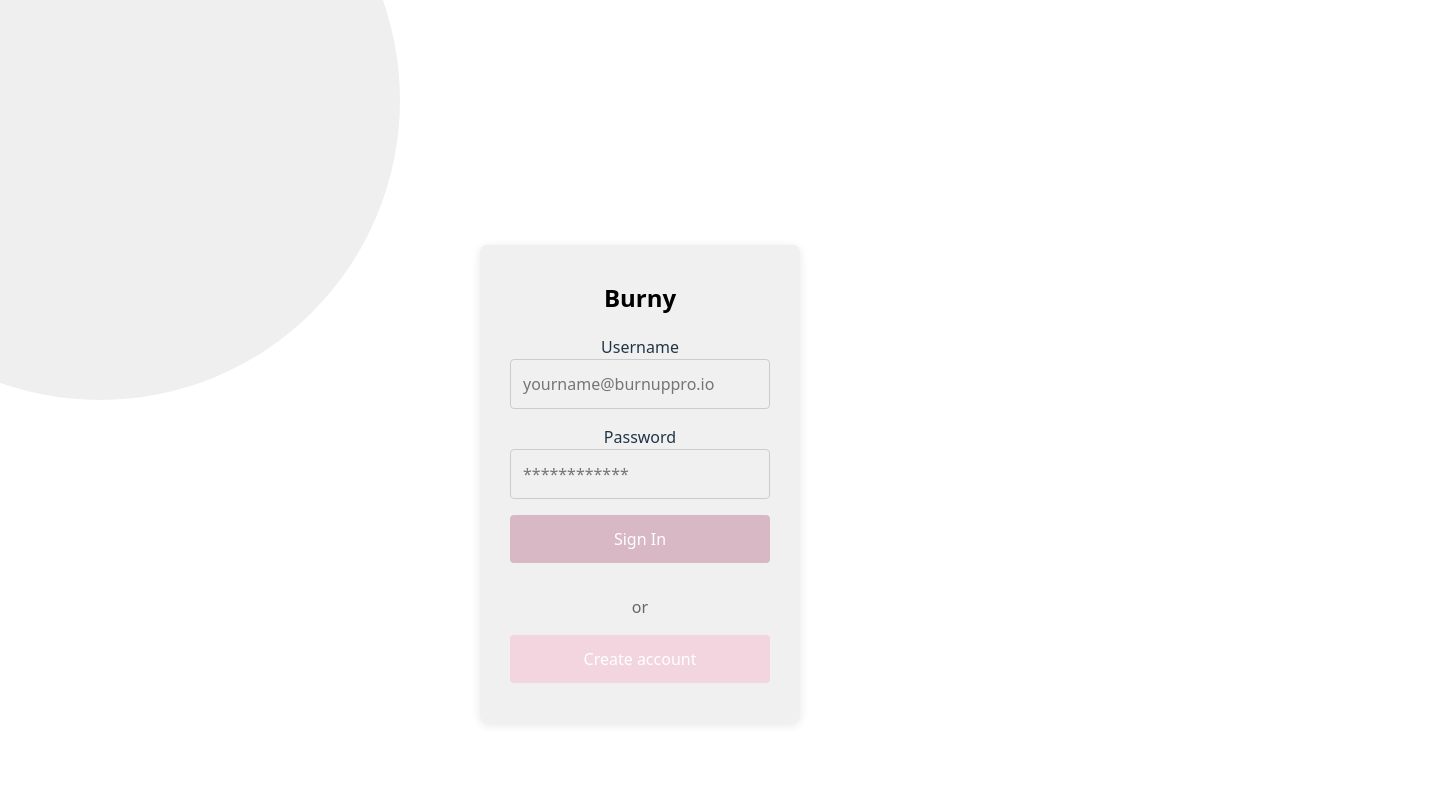
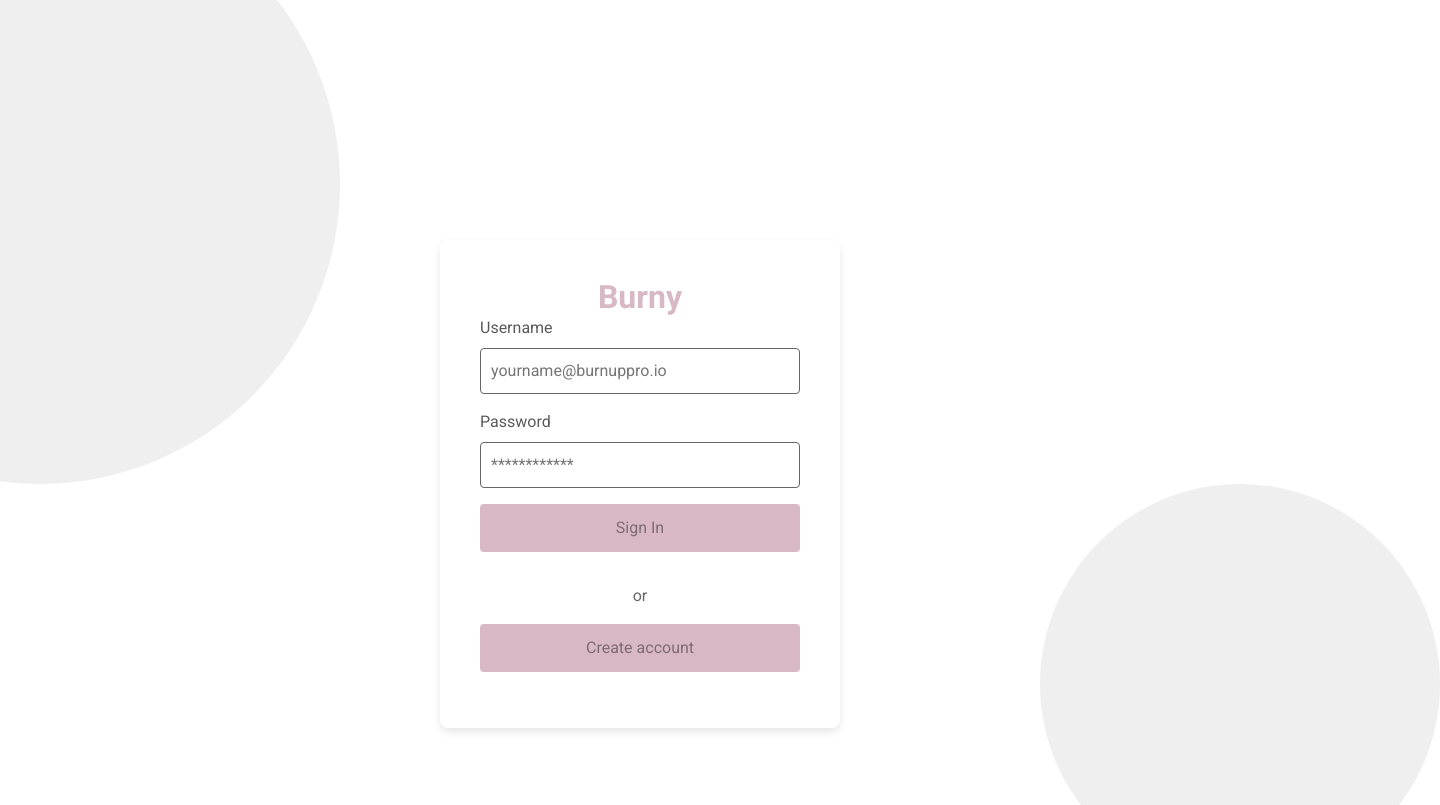
Before and after one commit to Tomoki108/burny, a Vue app in the folder web/: page /sign_in in a window 1280 px wide. Shown: the top 805 px of the page, 1440 px wide, since content can reach past the window. Built offline with nearby package versions, Linux system fonts and the light colour scheme; no server answers.

Commit message:
mod color

```diff
--- /dev/null
+++ b/web/src/assets/styles/global.css
@@ -0,0 +1,121 @@
+/* フォント定義 */
+@import url("https://fonts.googleapis.com/css2?family=Roboto:wght@400;500;700&display=swap");
+
+:root {
+  /* カラーパレット */
+  --color-primary: #d8b8c4;
+  --color-secondary: #5a5a5a;
+  --color-error: #ff5252;
+  --color-info: #2196f3;
+  --color-success: #4caf50;
+  --color-warning: #ffc107;
+  --color-background: #ffffff;
+  --color-text: #0000006b;
+  --color-text-light: #ffffff;
+  --color-muted: #666666;
+
+  /* フォントファミリー */
+  --font-family-base: "Roboto", sans-serif;
+
+  /* フォントサイズ */
+  --font-size-small: 12px;
+  --font-size-base: 16px;
+  --font-size-large: 20px;
+  --font-size-xlarge: 32px;
+}
+
+/* Reset/Box sizing */
+* {
+  box-sizing: border-box;
+  margin: 0;
+  padding: 0;
+}
+
+body {
+  font-family: var(--font-family-base);
+  background-color: var(--color-background);
+  color: var(--color-text);
+  font-size: var(--font-size-base);
+}
+
+h1,
+h2,
+h3,
+h4,
+h5,
+h6 {
+  color: var(--color-primary);
+}
+
+h1 {
+  font-size: var(--font-size-xlarge);
+}
+
+h2 {
+  font-size: var(--font-size-large);
+}
+
+h3 {
+  font-size: var(--font-size-large);
+}
+
+h4 {
+  font-size: var(--font-size-base);
+}
+
+h5 {
+  font-size: var(--font-size-base);
+}
+
+h6 {
+  font-size: var(--font-size-small);
+}
+
+a {
+  color: var(--color-primary);
+  text-decoration: none;
+}
+
+button {
+  font-family: var(--font-family-base);
+  background-color: var(--color-primary);
+  color: var(--color-text-light);
+  border: none;
+  padding: 12px;
+  font-size: 16px;
+  border-radius: 4px;
+  cursor: pointer;
+  width: 100%;
+  margin-bottom: 16px;
+}
+
+button:hover {
+  background-color: var(--color-secondary);
+}
+
+input,
+textarea {
+  font-family: var(--font-family-base);
+  border: 1px solid var(--color-muted);
+  padding: 10px;
+  border-radius: 4px;
+  font-size: var(--font-size-base);
+  width: 100%;
+  color: var(--color-text);
+  margin-bottom: 16px;
+}
+
+/* Generic label style */
+label {
+  display: block;
+  margin-bottom: 8px;
+  color: var(--color-secondary);
+  text-align: left;
+  font-size: var(--font-size-base);
+}
+
+.error {
+  color: var(--color-error);
+  margin-top: 16px;
+  font-size: var(--font-size-small);
+}
--- a/web/src/main.ts
+++ b/web/src/main.ts
@@ -12,6 +12,7 @@ import {
   faSignOutAlt,
 } from "@fortawesome/free-solid-svg-icons";
 import { createPinia } from "pinia";
+import "./assets/styles/global.css";
 
 library.add(faHome, faProjectDiagram, faCog, faSignOutAlt);
 
--- a/web/src/views/SignIn.vue
+++ b/web/src/views/SignIn.vue
@@ -1,6 +1,8 @@
+<!-- filepath: /Users/nagatatomoki/Dev/burny/web/src/views/SignIn.vue -->
 <template>
     <div class="container">
-        <div class="background-circle"></div>
+        <div class="background-circle-left"></div>
+        <div class="background-circle-right"></div>
         <div class="login-box">
             <h1>Burny</h1>
             <form @submit.prevent="onSubmit">
@@ -9,9 +11,9 @@
                     maxlength="20" />
                 <label for="password">Password</label>
                 <input type="password" id="password" v-model="password" placeholder="************" />
-                <button type="submit" class="btn-signin">Sign In</button>
+                <button type="submit" class="btn">Sign In</button>
                 <div class="or">or</div>
-                <button type="button" class="btn-create">Create account</button>
+                <button type="button" class="btn">Create account</button>
             </form>
             <p v-if="error" class="error">{{ error }}</p>
         </div>
@@ -43,29 +45,32 @@ const onSubmit = async () => {
 </script>
 
 <style scoped>
-* {
-    box-sizing: border-box;
-    margin: 0;
-    padding: 0;
-}
-
-body {
-    font-family: sans-serif;
-    background-color: #ffffff;
-}
-
-.background-circle {
+/* Background circles */
+.background-circle-left {
     position: absolute;
     top: -200px;
-    left: -200px;
+    left: -700px;
     width: 600px;
     height: 600px;
     background-color: #efefef;
     border-radius: 50%;
-    z-index: -1;
+    z-index: 0;
 }
 
+.background-circle-right {
+    position: absolute;
+    bottom: 0;
+    right: -600px;
+    width: 400px;
+    height: 400px;
+    background-color: #efefef;
+    border-radius: 50%;
+    z-index: 0;
+}
+
+/* Container and login-box are specific to the SignIn view */
 .container {
+    position: relative;
     display: flex;
     justify-content: center;
     align-items: center;
@@ -74,58 +79,17 @@ body {
 }
 
 .login-box {
-    background-color: #f0f0f0;
-    width: 320px;
-    padding: 40px 30px;
-    box-shadow: 0 2px 10px rgba(0, 0, 0, 0.1);
+    position: relative;
+    z-index: 1;
+    background-color: #ffffff;
+    padding: 40px;
     border-radius: 8px;
-    text-align: center;
-}
-
-.login-box h1 {
-    margin-bottom: 24px;
-    font-size: 24px;
-    color: #000000;
-}
-
-.login-box input[type="text"],
-.login-box input[type="password"] {
-    width: 100%;
-    padding: 12px;
-    margin-bottom: 16px;
-    font-size: 16px;
-    border: 1px solid #ccc;
-    border-radius: 4px;
-    color: #000;
-}
-
-.login-box button {
-    width: 100%;
-    padding: 12px;
-    font-size: 16px;
-    border: none;
-    border-radius: 4px;
-    cursor: pointer;
-}
-
-.btn-signin {
-    background-color: #d8b8c4;
-    color: #fff;
-    margin-bottom: 16px;
-}
-
-.btn-create {
-    background-color: #f2d5df;
-    color: #fff;
+    box-shadow: 0 4px 8px rgba(0, 0, 0, 0.1);
+    width: 400px;
 }
 
 .or {
     margin: 16px 0;
-    color: #666;
-}
-
-.error {
-    color: red;
-    margin-top: 16px;
+    color: var(--color-muted);
 }
 </style>
```
